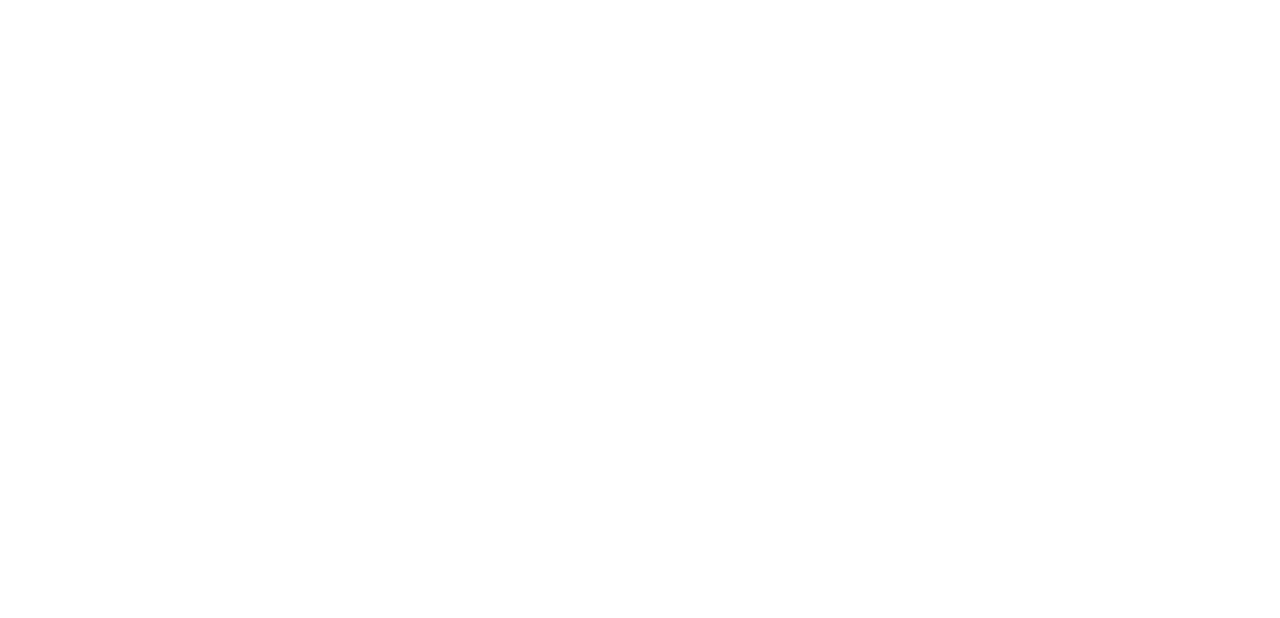
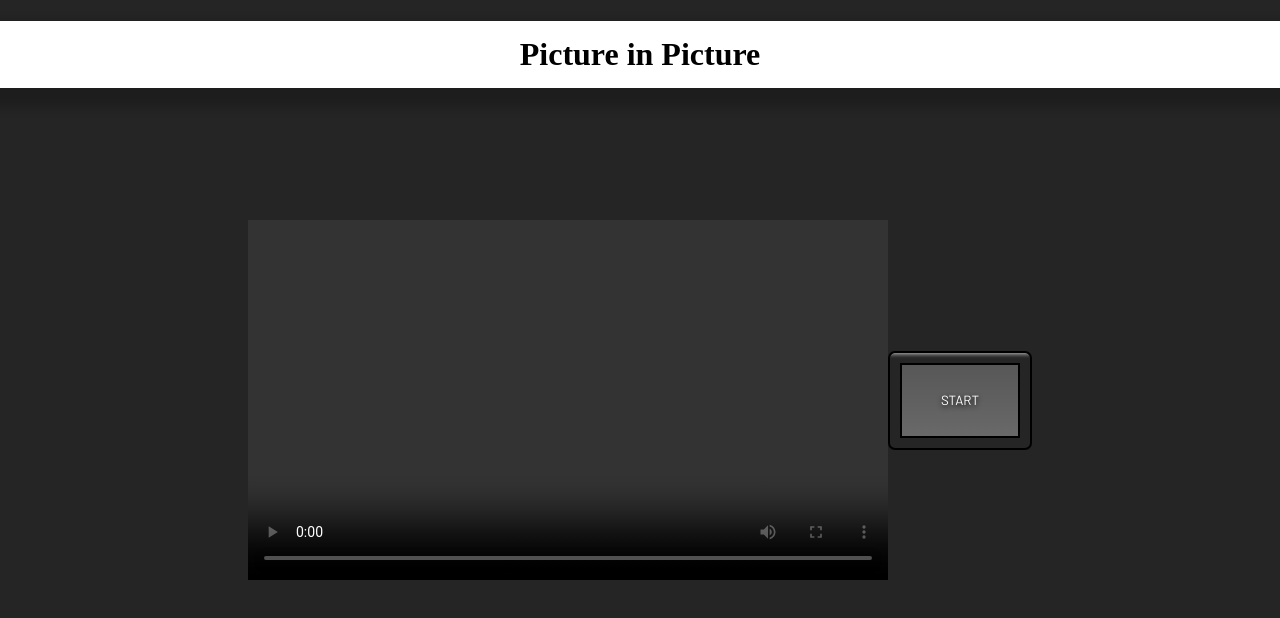
Before and after one commit to meghaldonde/picture-in-picture.github.io, a plain HTML site: page index.html in a window 1280 px wide. Drawn offline with Linux system fonts and the light colour scheme.

Commit message:
add picture in picture functionality

```diff
--- a/index.html
+++ b/index.html
@@ -11,6 +11,15 @@
 </head>
 
 <body>
+    <!--header-->
+    <h1 class="header">Picture in Picture</h1>
+    <!--Video-->
+    <video id="video" controls height="360" width="640"></video>
+    <!--Button-->
+    <div class="button-container">
+        <button id="button">START</button>
+
+    </div>
     <!-- Script -->
     <script src="script.js"></script>
 </body>
--- a/script.js
+++ b/script.js
@@ -0,0 +1,29 @@
+const videoElement = document.getElementById('video');
+const button = document.getElementById('button');
+
+//Promt to select media stream, pass tovideo element then play
+
+async function selectMediaStream() {
+    try {
+        const mediaStream = await navigator.mediaDevices.getDisplayMedia();
+        videoElement.srcObject = mediaStream;
+        videoElement.onloadedmetadata = () => {
+            videoElement.onplay();
+        }
+
+    } catch (error) {
+        console.log('Whoops something went wrong: ' + error);
+    }
+}
+
+button.addEventListener('click', async() => {
+        //Disable button
+        button.disabled = true;
+        //Start Picture in picture
+        await videoElement.requestPictureinPicture();
+        //reset button
+        button.disabled = false;
+
+    })
+    //onLoad
+selectMediaStream();
--- a/style.css
+++ b/style.css
@@ -1,9 +1,57 @@
-
+@import url('https://fonts.googleapis.com/css2?family=Barlow&display=swap');
 html {
-  box-sizing: border-box;
+    box-sizing: border-box;
 }
 
 body {
-  margin: 0;
-  min-height: 100vh;
+    margin: 0;
+    min-height: 100vh;
+    display: flex;
+    justify-content: center;
+    align-items: center;
+    background: rgb(37, 37, 37);
 }
+
+.header {
+    position: fixed;
+    top: 0;
+    right: 0;
+    left: 0;
+    z-index: 10;
+    padding: 15px 30px;
+    background-color: white;
+    display: flex;
+    justify-content: center;
+    color: black;
+    font-size: 2rem;
+    box-shadow: 0 10px 10px 10px rgba(0, 0, 0, 0.2);
+}
+
+.button-container {
+    border: 2px solid black;
+    padding: 10px;
+    border-radius: 7px;
+    box-shadow: inset 0 20px 4px -19px rgba(255, 255, 255, 0.7);
+}
+
+button {
+    cursor: pointer;
+    outline: none;
+    width: 120px;
+    height: 75px;
+    font-family: Barlow, sans-serif;
+    color: white;
+    text-shadow: 0 2px 5px black;
+    background: linear-gradient(to top, #696969, #575757);
+    border: 2px solid black;
+    box-shadow: inset 0 20px 4px -19px rgba(255, 255, 255, 0.4), 1 12px12px 0 rgba(0, 0, 0, 0.3);
+}
+
+button:hover {
+    background: linear-gradient(to bottom, #696969, #575757);
+}
+
+button:active {
+    transform: translateY(3px);
+    box-shadow: 0 6px 6px 0 rgba(0, 0, 0, 0.3);
+}
```
